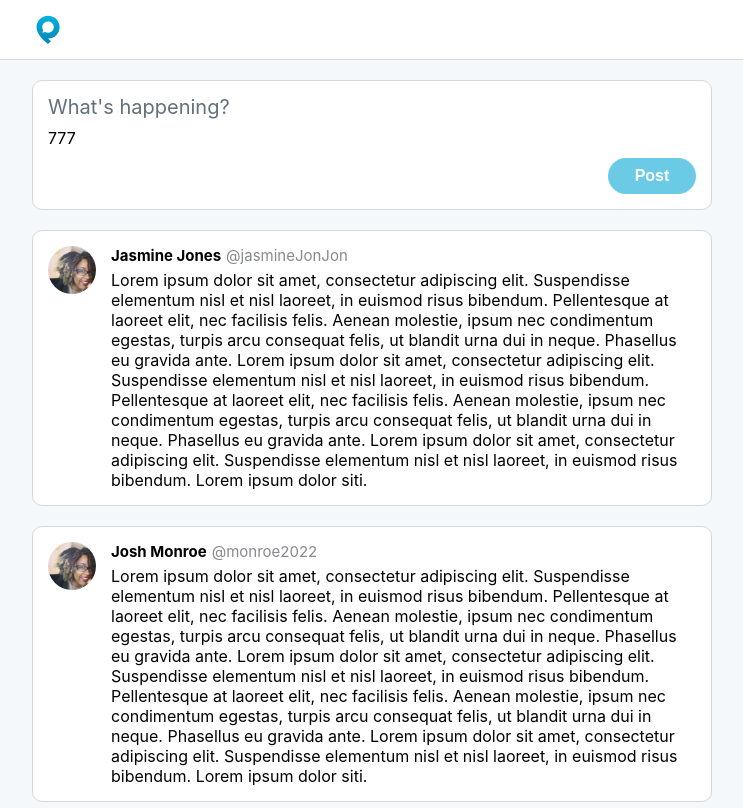
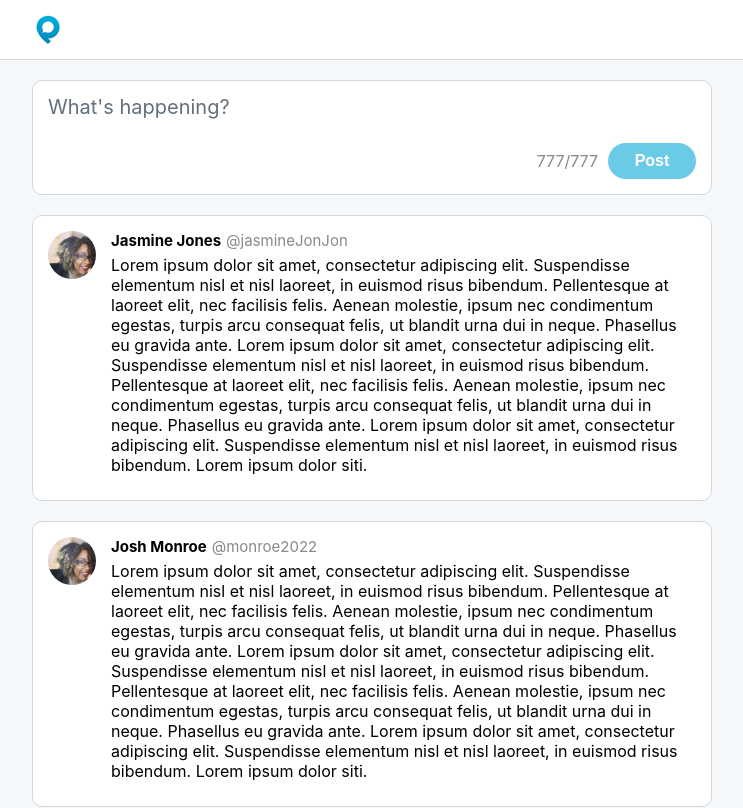
Before and after one commit to Matheuslm10/twitto, a React (Create React App) app: page / in a window 1280 px wide. Shown: the top 808 px of the page, without its empty margins (268-1011 px from the left). Built offline with nearby package versions, Linux system fonts and the light colour scheme.

Commit message:
style: styles the characters counter.

```diff
--- a/src/components/Button/styles.ts
+++ b/src/components/Button/styles.ts
@@ -6,7 +6,6 @@ export const Button = styled.button`
   font-weight: 600;
   font-size: 16px;
   line-height: 20px;
-  margin-left: auto;
   width: 88px;
   height: 36px;
   border-radius: 32px;
--- a/src/components/Post/styles.ts
+++ b/src/components/Post/styles.ts
@@ -2,6 +2,7 @@ import styled from 'styled-components'
 
 export const Wrapper = styled.div`
   display: flex;
+  padding-bottom: 10px;
 `
 
 export const ProfilePicture = styled.img`
--- a/src/components/PostMaker/index.tsx
+++ b/src/components/PostMaker/index.tsx
@@ -10,6 +10,7 @@ const PostMaker = () => {
     maxNumberOfCharacters
   )
   const [submitBtnIsEnabled, setSubmitBtnIsEnabled] = useState(false)
+  const [exceedsTheLimit, setExceedsTheLimit] = useState(false)
 
   const handleInput = useCallback((event) => {
     let numberOfCharacters = event.target.textContent.length
@@ -22,13 +23,15 @@ const PostMaker = () => {
 
     numberOfCharacters += numberOfLines
 
-    if (
-      numberOfCharacters > maxNumberOfCharacters ||
-      numberOfCharacters === 0
-    ) {
+    if (numberOfCharacters > maxNumberOfCharacters) {
       setSubmitBtnIsEnabled(false)
+      setExceedsTheLimit(true)
+    } else if (numberOfCharacters === 0) {
+      setSubmitBtnIsEnabled(false)
+      setExceedsTheLimit(false)
     } else {
       setSubmitBtnIsEnabled(true)
+      setExceedsTheLimit(false)
     }
 
     const numberOfCharactersLeft = maxNumberOfCharacters - numberOfCharacters
@@ -52,13 +55,17 @@ const PostMaker = () => {
             contentEditable="true"
             suppressContentEditableWarning={true}
           ></S.TextInput>
-          {numberOfCharactersLeft}
+          <S.BottomWrapper>
+            <S.CharactersLeft exceedsTheLimit={exceedsTheLimit}>
+              {numberOfCharactersLeft + '/777'}
+            </S.CharactersLeft>
             <Button
               aria-label="submit post button"
               disabled={!submitBtnIsEnabled}
             >
               Post
             </Button>
+          </S.BottomWrapper>
         </S.Wrapper>
       </Card>
     </S.PostMaker>
--- a/src/components/PostMaker/styles.ts
+++ b/src/components/PostMaker/styles.ts
@@ -1,4 +1,8 @@
-import styled from 'styled-components'
+import styled, { css } from 'styled-components'
+
+export type CharactersLeftProps = {
+  exceedsTheLimit: boolean
+}
 
 export const PostMaker = styled.div`
   margin-top: 80px;
@@ -12,10 +16,20 @@ export const PostMaker = styled.div`
 export const Wrapper = styled.div`
   display: flex;
   flex-direction: column;
+`
 
-  button {
-    margin-top: 10px;
-  }
+export const BottomWrapper = styled.div`
+  display: flex;
+  margin-top: 15px;
+  align-items: center;
+`
+
+export const CharactersLeft = styled.div<CharactersLeftProps>`
+  ${({ exceedsTheLimit }) => css`
+    color: ${exceedsTheLimit ? '#ff0000' : '#87898c'};
+    margin-left: auto;
+    margin-right: 10px;
+  `}
 `
 
 export const TextInput = styled.div`
```
Lines whose indentation alone changed are shown as unchanged.
